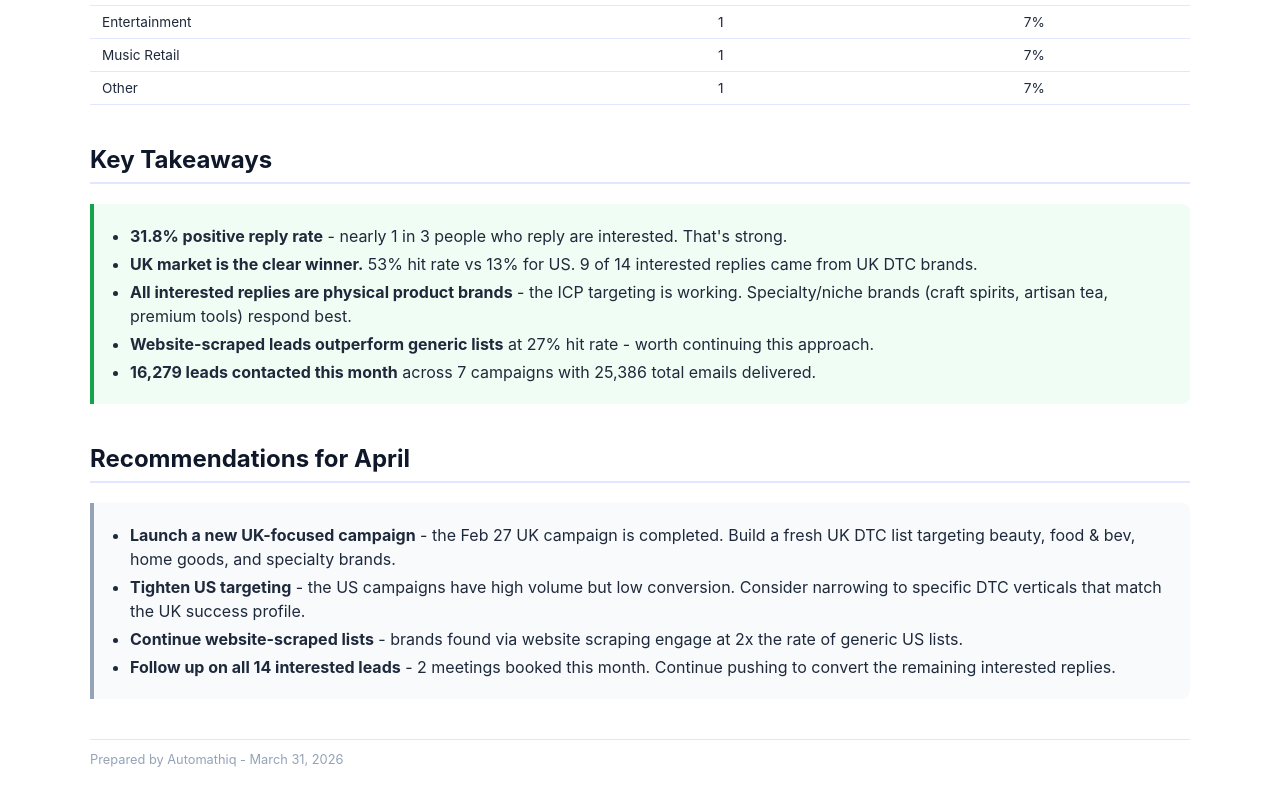
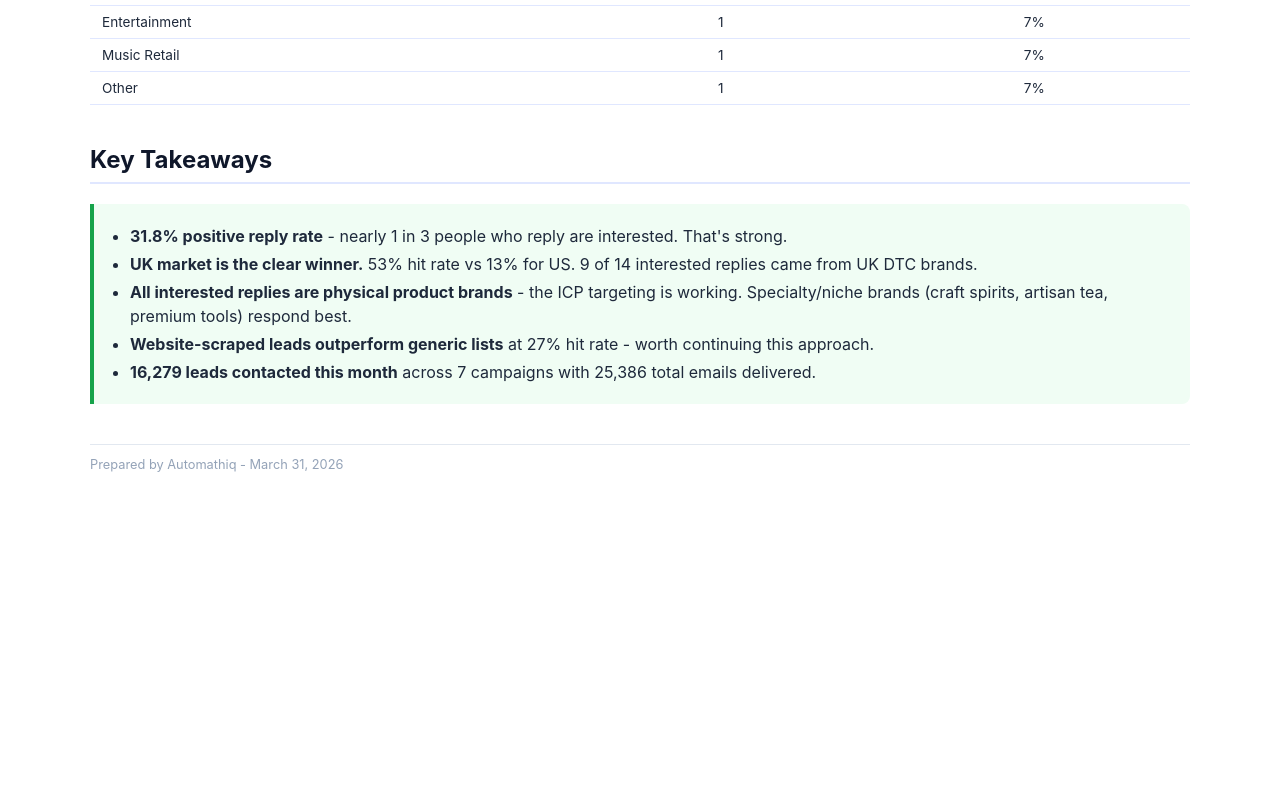
Before and after one commit to malak-afk/waterside-report-Mar-1-31, a plain HTML site: page index.html in a window 1280 px wide. Shown: the part 1939-2739 px from the top of the page. After the commit the page ends 2444 px from the top, so only its background shows below. Drawn offline with Linux system fonts and the light colour scheme.

Commit message:
Remove recommendations section

```diff
--- a/index.html
+++ b/index.html
@@ -215,17 +215,6 @@
 </ul>
 </div>
 
-<h2>Recommendations for April</h2>
-
-<div class="neutral">
-<ul>
-    <li><b>Launch a new UK-focused campaign</b> - the Feb 27 UK campaign is completed. Build a fresh UK DTC list targeting beauty, food & bev, home goods, and specialty brands.</li>
-    <li><b>Tighten US targeting</b> - the US campaigns have high volume but low conversion. Consider narrowing to specific DTC verticals that match the UK success profile.</li>
-    <li><b>Continue website-scraped lists</b> - brands found via website scraping engage at 2x the rate of generic US lists.</li>
-    <li><b>Follow up on all 14 interested leads</b> - 2 meetings booked this month. Continue pushing to convert the remaining interested replies.</li>
-</ul>
-</div>
-
 <p style="color:#94a3b8;font-size:0.8rem;margin-top:40px;border-top:1px solid #e2e8f0;padding-top:12px;">Prepared by Automathiq - March 31, 2026</p>
 
 </body>
```
